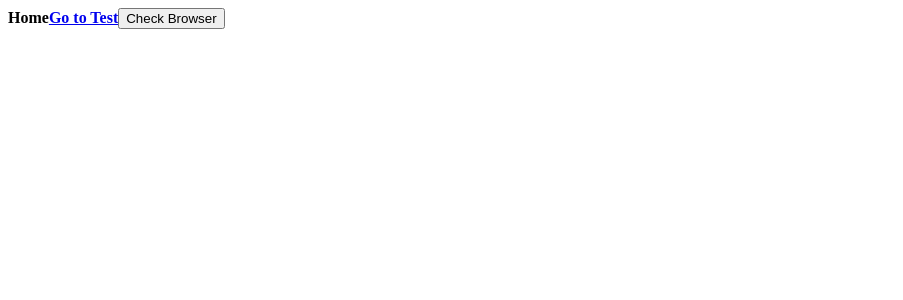
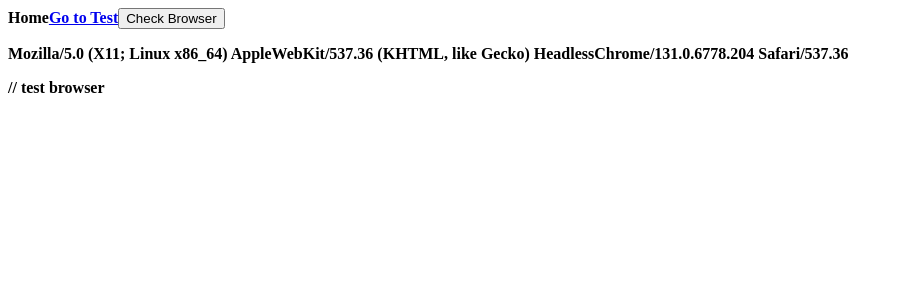
Before and after one commit to Alejandrocsdev/testnet-win-pi-client, a React (Vite) app: page / in a window 1280 px wide. Shown: the top 300 px of the page, without its empty margins (0-903 px from the left). Built offline with nearby package versions, Linux system fonts and the light colour scheme.

Commit message:
test browser type

```diff
--- a/src/pages/Home/index.jsx
+++ b/src/pages/Home/index.jsx
@@ -3,13 +3,22 @@ import S from './style.module.css'
 // 組件
 import CheckBrowser from '../../components/CheckBrowser'
 
+import { useEffect, useState } from 'react' // test browser
+
 // 首頁
 function Home() {
+  const [userAgent, setUserAgent] = useState('') // test browser
+
+  useEffect(() => { // test browser
+    setUserAgent(navigator.userAgent) // test browser
+  }, []) // test browser
+
   return (
     <main className={S.main}>
       <span>Home</span>
       <a href="/test">Go to Test</a>
       <CheckBrowser/>
+      <p>{userAgent}</p> // test browser
     </main>
   )
 }
```
